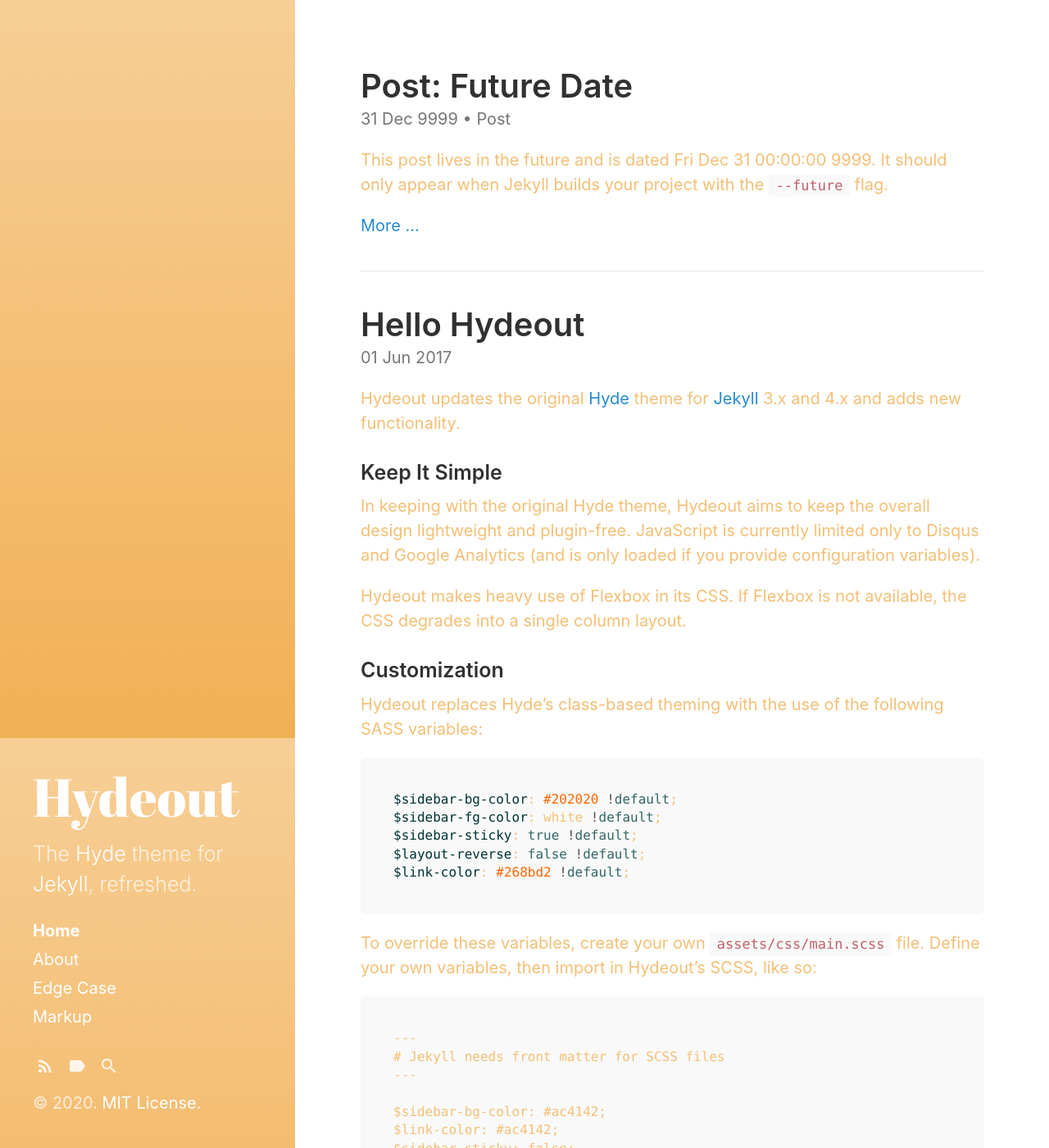
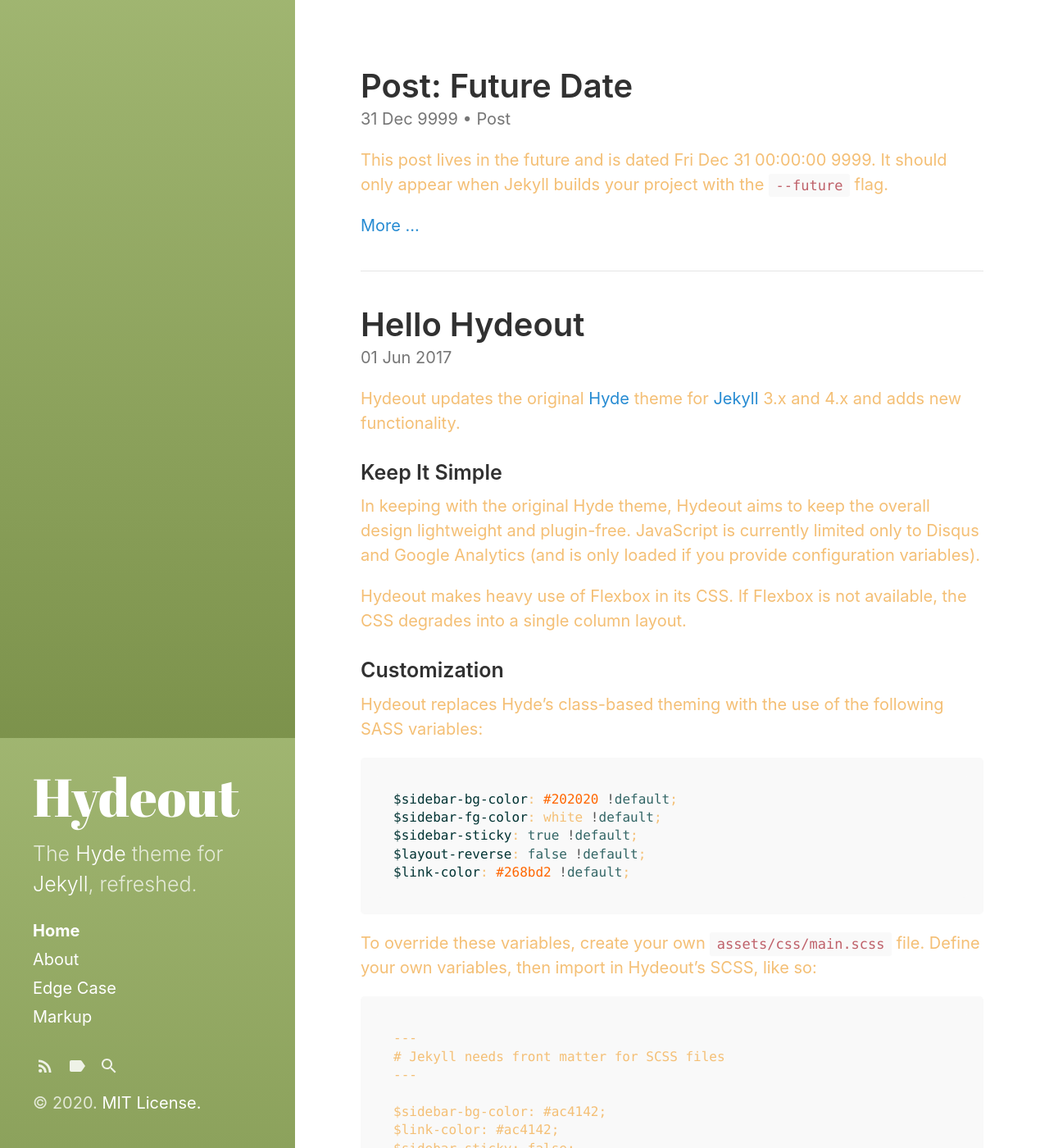
Before and after one commit to roshpr/roshpr.github.com, a Jekyll site: the page built from index.html, in a window 1280 px wide and 1400 px high. Shown: the whole window at 82% size. Built offline with Jekyll 4.4.1, drawn with Linux system fonts in a browser that asks for light colours; the list of posts is cut into pages by our own code.

Commit message:
Change BG color green

```diff
--- a/_sass/hydeout/_variables.scss
+++ b/_sass/hydeout/_variables.scss
@@ -6,6 +6,8 @@
 $gray-6: #313131 !default;
 
 $yellow: #f4bf75 !default;
+$green: #90a959 !default;
+$orange: #d28445 !default;
 
 $red: #ac4142 !default;
 $orange: #d28445 !default;
@@ -46,6 +48,7 @@
 
 // Hyde theming
 //$sidebar-bg-color: #202020 !default;
+$sidebar-bg-color: #90a959 !default;
 $sidebar-bg-color: #f4bf75 !default;
 $sidebar-fg-color: #fff !default;
 $sidebar-sticky: true !default;
```
